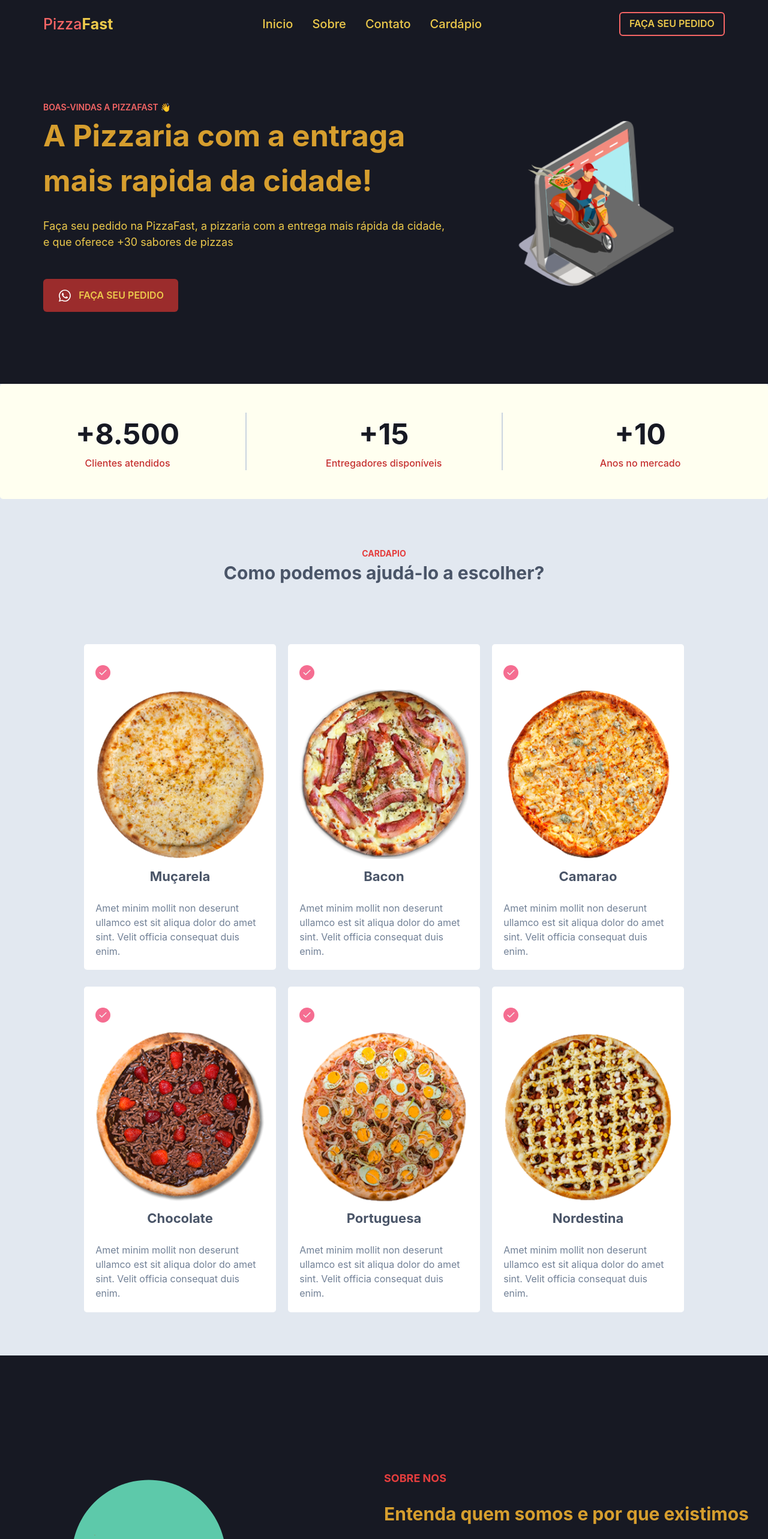
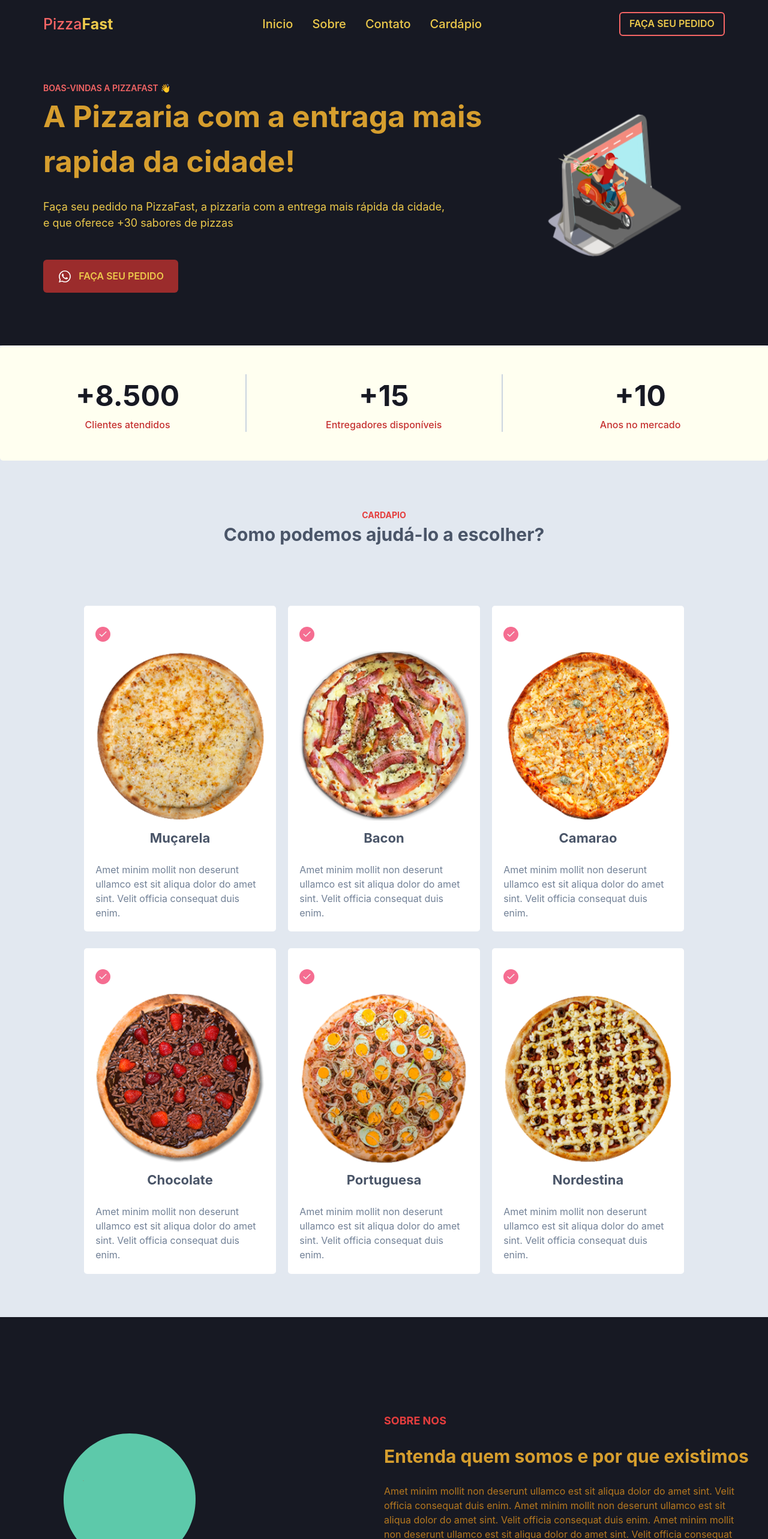
Before and after one commit to GuilhermeSCampos/PizzaFast, a React (Vite) app: page / in a window 1280 px wide. Shown: the top 2566 px of the page at 60% size. Built offline with nearby package versions, Linux system fonts and the light colour scheme.

Commit message:
dimencao das animacoes alteradas

```diff
--- a/src/components/About/index.tsx
+++ b/src/components/About/index.tsx
@@ -26,7 +26,7 @@ export const About = () => {
                                 autoplay
                                 loop
                                 src='/animations/pizza.json'
-                                style={{ height: '28rem', width: '28rem' }}
+                                style={{ height: '24rem', width: '24rem' }}
                             >
 
                         </Player>
--- a/src/components/Banner/index.tsx
+++ b/src/components/Banner/index.tsx
@@ -90,7 +90,7 @@ export const Banner = () =>{
                                 autoplay
                                 loop
                                 src='/animations/home.json'
-                                style={{ height: '28rem', width: '28rem' }}
+                                style={{ height: '24rem', width: '24rem' }}
                             >
 
                         </Player>
--- a/src/components/Contact/index.tsx
+++ b/src/components/Contact/index.tsx
@@ -67,7 +67,7 @@ export const Contact = () =>{
                                 autoplay
                                 loop
                                 src='/animations/delivering.json'
-                                style={{ height: '30rem', width: '30rem' }}
+                                style={{ height: '24rem', width: '24rem' }}
                             >
 
                         </Player>
```
